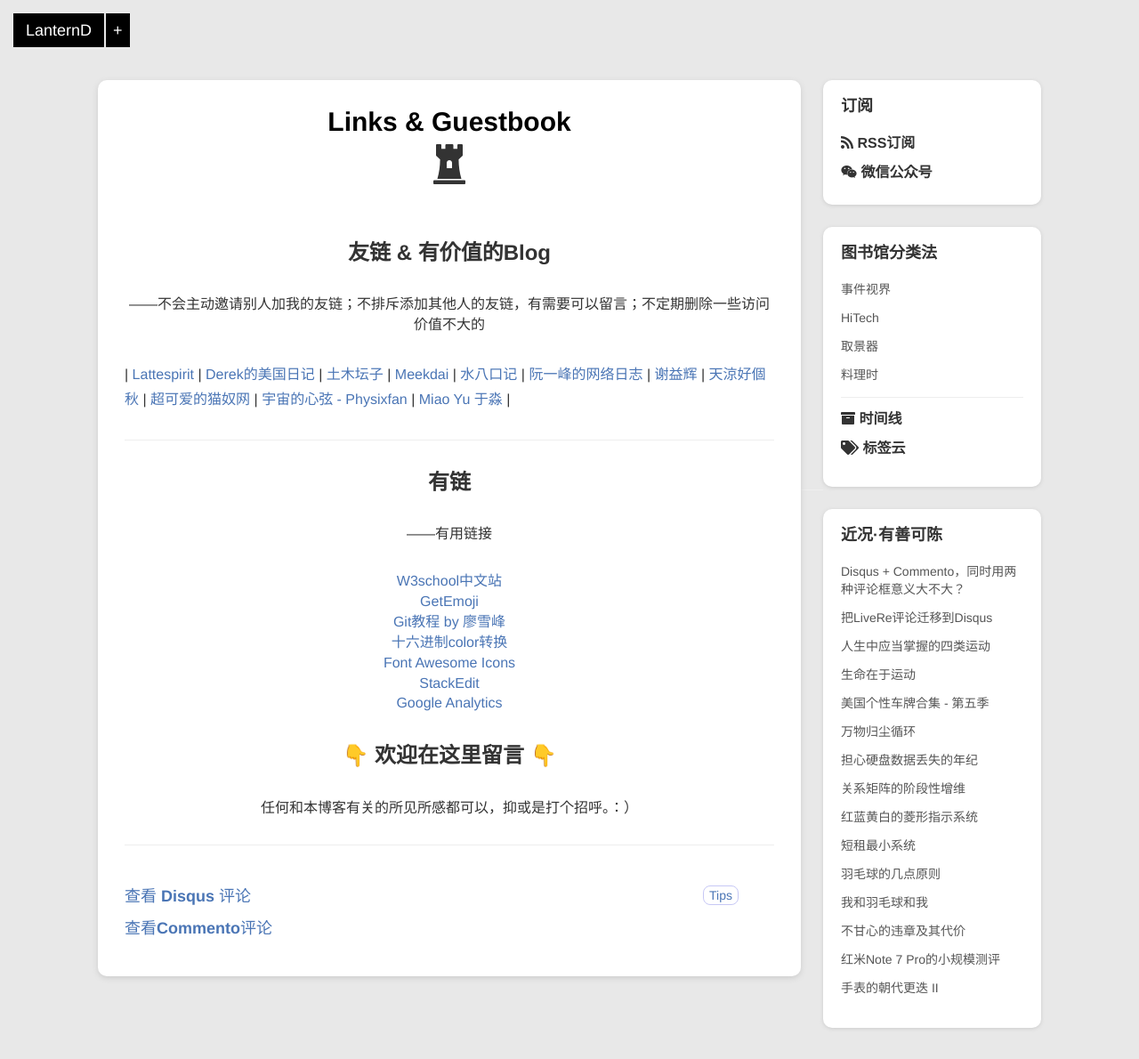
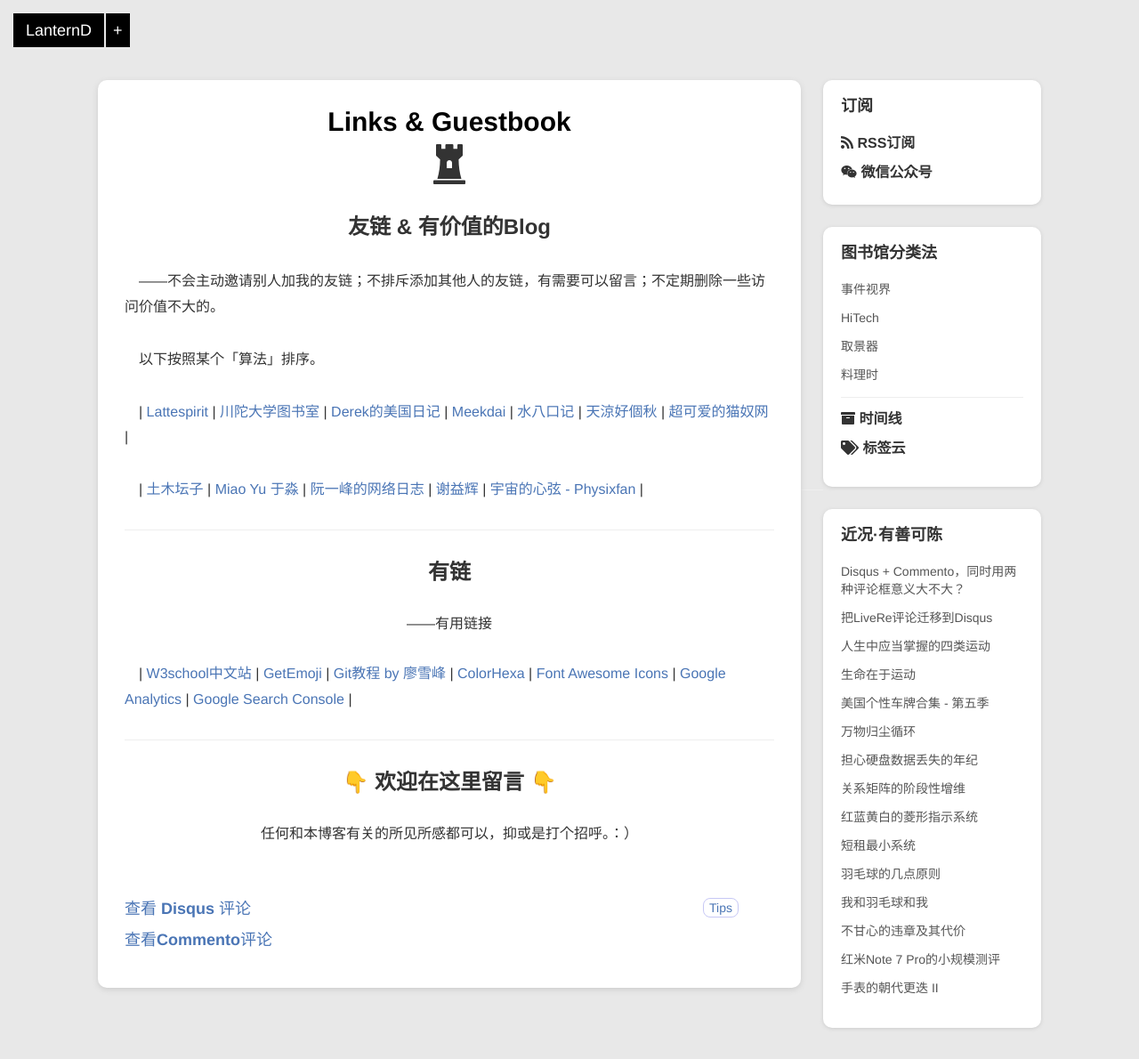
Before and after one commit to LanternD/lanternd.github.io, a Jekyll site: the page built from guestbook/index.md, in a window 1280 px wide. Shown: the whole page at 89% size. Built offline with Jekyll 4.4.1, drawn with Linux system fonts in a browser that asks for light colours; nearby versions of some CDN libraries; comment, search, counter and statistics services are not loaded.

```diff
--- a/_config.yml
+++ b/_config.yml
@@ -1,3 +1,4 @@
+url: "https://dlyang.me"
 markdown: kramdown
 highlighter: rouge
 
@@ -21,7 +22,7 @@ url: https://dlyang.me/
 feed: /rss.xml
 author_info: <a href="https://dlyang.me/">LanternD</a>
 
-# 作者信息，不要的就自己删除掉吧，以及about.md页面里面的。
+# Author info. Please update them accordingly.
 author:
   name: LanternD
   email: lanternd1028@gmail.com
@@ -37,30 +38,32 @@ author:
   telegram: https://telegram.me/lanternd
   mastodon: https://dlyang.tk
 
-# 图床链接Prefix
+# Image host prefix
 img-hosting: https://img-cdn.dlyang.me
 
-# gavatar头像及Favicon
+# Gavatar and favicon
 gavatar: /img/logo_100x.png
 favicon: /img/favicon2.ico
 
-
-# google analytics 设置
+# Google analytics
 ga:
   id: UA-54601036-1
   url: https://dlyang.me
   userid: 54601036
 
+# Disqus ID
 disqus:
   shortname: lanternd
 
+# LiveRe ID
 livere:
   uid: MTAyMC8yODcxNi81Mjg3
 
+# Jekyll plugins
 plugins:
   - jekyll-sitemap
   - jekyll-paginate
   - rouge
 
-# for sitemap.txt
+# For sitemap.txt
 production_url: https://dlyang.me
--- a/css/commento-css-override.css
+++ b/css/commento-css-override.css
@@ -1,3 +1,5 @@
+.commento-root .commento-avatar-img {margin-top: 0px; margin-bottom: 0px; border-radius:30%;}
+
 .commento-root .commento-submit-button {background: #3ba2c1; width: 110px; border-radius: 10px;}
 
 .commento-root textarea {border-radius: 10px; min-width: 300px;}
@@ -7,7 +9,6 @@
 .commento-root .commento-login {width: 30%; float: initial; margin-left: auto;}
 
 .commento-root .commento-logged-container {margin-top: 5px; height: 50px; margin-bottom: 5px; }
-
 
 .commento-root .commento-logged-container .commento-logged-in-as .commento-name {top:12px; left: 49px; font-size: 19px; color: #393a52; }
 
--- a/guestbook/index.md
+++ b/guestbook/index.md
@@ -7,28 +7,27 @@ id: guestbook
 
 <center><i class="fas fa-chess-rook fa-3x"></i></center>
 
-<br>
+<p><center><strong><font size="5">友链 & 有价值的Blog</font></strong></center></p>
 
-<p><center><strong><font size="5">友链 & 有价值的Blog</font></strong></center></p>
-<p></p><center>——不会主动邀请别人加我的友链；不排斥添加其他人的友链，有需要可以留言；不定期删除一些访问价值不大的</center><p></p>
+　——不会主动邀请别人加我的友链；不排斥添加其他人的友链，有需要可以留言；不定期删除一些访问价值不大的。
 
-\| [Lattespirit](http://www.lattespirit.com/) \| [Derek的美国日记](http://cn.derekyang.us/) \| [土木坛子](https://tumutanzi.com/) \| [Meekdai](http://meekdai.com/) \| [水八口记](https://blog.shuiba.co/) \| [阮一峰的网络日志](http://www.ruanyifeng.com/blog/) \| [谢益辉](https://yihui.name/cn/) \| [天涼好個秋](https://stray.love/?status=loaded) \| [超可爱的猫奴网](http://mao.nu) \| [宇宙的心弦 - Physixfan](https://www.physixfan.com/) \| [Miao Yu 于淼](https://yufree.cn/) \|
+　以下按照某个「算法」排序。
+
+　\| [Lattespirit](http://www.lattespirit.com/) \| [川陀大学图书室](https://www.shimmy1996.com/) \| [Derek的美国日记](http://cn.derekyang.us/) \| [Meekdai](http://meekdai.com/) \| [水八口记](https://blog.shuiba.co/) \|  [天涼好個秋](https://stray.love/?status=loaded) \| [超可爱的猫奴网](http://mao.nu) \|
+
+　\| [土木坛子](https://tumutanzi.com/) \| [Miao Yu 于淼](https://yufree.cn/) \| [阮一峰的网络日志](http://www.ruanyifeng.com/blog/) \| [谢益辉](https://yihui.name/cn/) \| [宇宙的心弦 - Physixfan](https://www.physixfan.com/) \|
 
 ------
 
 <p><center><strong><font size="5">有链</font></strong></center></p>
 <p></p><center>——有用链接</center><p></p>
-<p></p><center><a href="http://www.w3school.com.cn/h.asp">W3school中文站</a> <br>
-<center><a href="http://getemoji.com/">GetEmoji</a> <br>
-<center><a href="http://www.liaoxuefeng.com/wiki/0013739516305929606dd18361248578c67b8067c8c017b000">Git教程 by 廖雪峰</a> <br>
-<center><a href="http://www.colorhexa.com/">十六进制color转换</a> <br>
-<center><a href="http://fortawesome.github.io/Font-Awesome/icons/">Font Awesome Icons</a> <br>
-<center><a href="https://stackedit.io/editor">StackEdit</a><br>
-<center><a href="https://analytics.google.com/">Google Analytics</a><br>
-</center></center></center></center></center><p></p>
+　\| [W3school中文站](http://www.w3school.com.cn/h.asp) \| [GetEmoji](http://getemoji.com/) \| [Git教程 by 廖雪峰](http://www.liaoxuefeng.com/wiki/0013739516305929606dd18361248578c67b8067c8c017b000) \| [ColorHexa](http://www.colorhexa.com/) \| [Font Awesome Icons](http://fortawesome.github.io/Font-Awesome/icons/) \| [Google Analytics](https://analytics.google.com/) \| [Google Search Console](https://search.google.com/search-console) \|
+
+------
+
 <p><center><strong><font size="5">👇 欢迎在这里留言 👇</font></strong></center></p>
 <p></p><center>任何和本博客有关的所见所感都可以，抑或是打个招呼。：）</center><p></p>
-<hr>
+
 <div align="left">
 {% include comment.html %}
 </div>
--- a/sitemap.xml
+++ b/sitemap.xml
@@ -1,3 +1,6 @@
+---
+layout: null
+---
 <?xml version="1.0" encoding="UTF-8"?>
 <urlset xmlns:xsi="http://www.w3.org/2001/XMLSchema-instance" xsi:schemaLocation="http://www.sitemaps.org/schemas/sitemap/0.9 http://www.sitemaps.org/schemas/sitemap/0.9/sitemap.xsd" xmlns="http://www.sitemaps.org/schemas/sitemap/0.9">
   {% capture site_url %}{% if site.url %}{{ site.url | append: site.baseurl }}{% else %}{{ site.github.url }}{% endif %}{% endcapture %}
```
Also changed, not shown: blog/_posts/2014-10-22-usa-unit.md (+16 -13 lines), blog/_posts/2020-04-01-two-comment-plugins-3.md (+1 -0 lines), Gemfile (line endings or trailing spaces).
